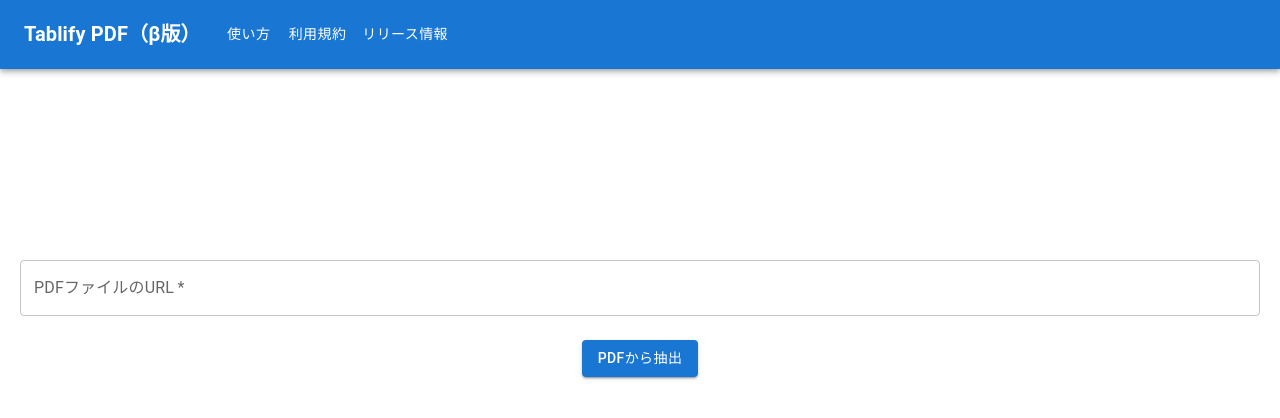
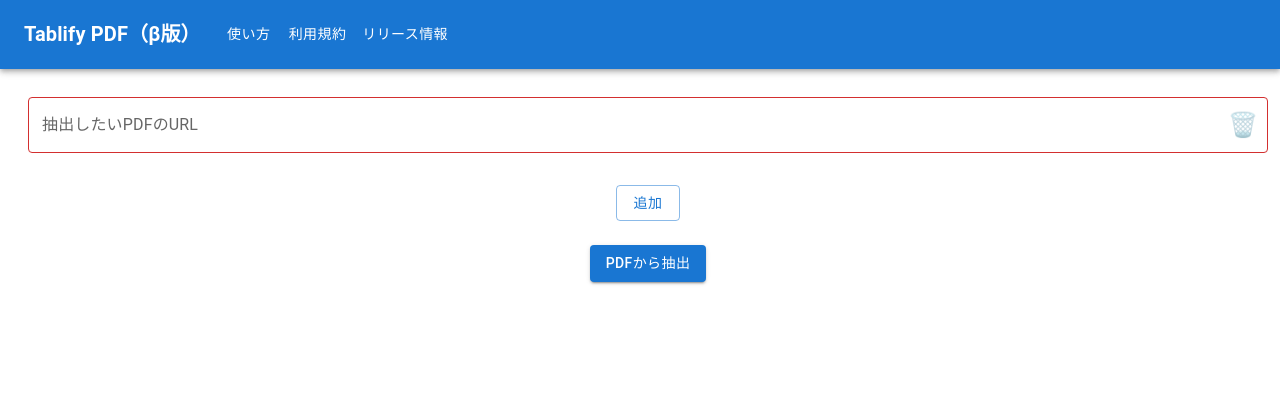
Before and after one commit to minobun/summarize-pdf-to-table, a Next.js app: page / in a window 1280 px wide. Shown: the top 418 px of the page. Built offline with nearby package versions, Linux system fonts and the light colour scheme.

Commit message:
複数PDFURLへの対応

```diff
--- a/src/components/TableComponent/index.tsx
+++ b/src/components/TableComponent/index.tsx
@@ -76,7 +76,11 @@
             ))}
             <TableCell>
               <Tooltip title="列を追加">
-                <Button variant="contained" onClick={() => addLine("row")}>
+                <Button
+                  variant="contained"
+                  onClick={() => addLine("row")}
+                  disabled={rowHeaders.length > 10}
+                >
                   +
                 </Button>
               </Tooltip>
@@ -125,7 +129,11 @@
           <TableRow>
             <TableCell>
               <Tooltip title="行を追加">
-                <Button variant="contained" onClick={() => addLine("column")}>
+                <Button
+                  variant="contained"
+                  onClick={() => addLine("column")}
+                  disabled={columnHeaders.length > 10}
+                >
                   +
                 </Button>
               </Tooltip>
--- a/src/pages/api/extract.ts
+++ b/src/pages/api/extract.ts
@@ -8,7 +8,7 @@
   answer: string;
 };
 
-function inferHeadersPrompt(pdfContent: string): {
+function inferHeadersPrompt(pdfContents: string[]): {
   systemPrompt: string;
   userPrompt: string;
 } {
@@ -16,7 +16,8 @@
 You are a helpful assistant for extracting data from PDFs.
 
 # Rules
-- Please infer information required by user from based on [PDF Content].
+- Please infer information required by user from based on [PDF Contents].
+- If there are multiple PDFs, pick up the common information to compare PDFs.
 
 # JSON Schema
 {
@@ -61,14 +62,19 @@
 }
 `;
   const userPrompt = `
-# PDF Content
+# PDF Contents
+${pdfContents.map((pdfContent, index) => {
+  return `
+## PDF Content ${index + 1}
 ${pdfContent}
+`;
+})}
 `;
   return { systemPrompt, userPrompt };
 }
 
 function createTableBasedOnHeadersPrompt(
-  pdfContent: string,
+  pdfContents: string[],
   columnHeaders: string[],
   rowHeaders: string[]
 ): { systemPrompt: string; userPrompt: string } {
@@ -101,9 +107,13 @@
 { "札幌店":{ "9月売上": "10万円", "前月売り上げ比": '110%'},"東京店":{ "9月売上": "15万円", "前月売り上げ比": '90%'}}
 `;
   const userPrompt = `
-# PDF Content
+# PDF Contents
+${pdfContents.map((pdfContent, index) => {
+  return `
+## PDF Content ${index + 1}
 ${pdfContent}
-
+`;
+})}
 # Row Headers
 ${rowHeaders.map((rowHeader: string) => {
   return `- ${rowHeader}`;
@@ -119,32 +129,39 @@
 }
 
 const extractSchema = z.object({
-  pdfUrl: z.string().url(),
+  pdfUrls: z.string().url().array().min(1).max(10),
   type: z.union([z.literal("create"), z.literal("infer")]),
-  rowHeaders: z.string().max(20).array().min(1).max(10).optional(),
-  columnHeaders: z.string().max(20).array().min(1).max(10).optional(),
+  rowHeaders: z.string().max(100).array().min(1).max(10).optional(),
+  columnHeaders: z.string().max(100).array().min(1).max(10).optional(),
 });
 
 export default async function handler(
   req: NextApiRequest,
   res: NextApiResponse<Data>
 ) {
-  const { pdfUrl, type, rowHeaders, columnHeaders } = extractSchema.parse(
+  const { pdfUrls, type, rowHeaders, columnHeaders } = extractSchema.parse(
     req.body
   );
 
   try {
     // PDFファイルのダウンロード
-    const pdfContent = await downloadPdfAndConvertText(pdfUrl);
+    const pdfContents = await Promise.all(
+      pdfUrls.map(async (pdfUrl) => await downloadPdfAndConvertText(pdfUrl))
+    );
+
+    if (pdfContents.join().length > 100000) throw new Error();
 
     const { userPrompt, systemPrompt } =
       type === "infer"
-        ? inferHeadersPrompt(pdfContent)
+        ? inferHeadersPrompt(pdfContents)
         : createTableBasedOnHeadersPrompt(
-            pdfContent,
+            pdfContents,
             columnHeaders ?? [],
             rowHeaders ?? []
           );
+
+    console.log(userPrompt);
+    console.log(systemPrompt);
 
     // OpenAI API にクエリを送信
     const completionContent = await createCompletion({
@@ -154,6 +171,8 @@
       systemPrompt,
     });
 
+    console.log(completionContent);
+
     const answer = JSON.parse(extractJsonFromSchema(completionContent));
 
     res.status(200).json({ answer });
--- a/src/pages/index.tsx
+++ b/src/pages/index.tsx
@@ -7,12 +7,21 @@
 import TableComponent from "@/components/TableComponent";
 import TopBar from "@/components/TopBar";
 import { Info, Mode } from "@/types";
-import { Button, Grid2, Modal, TextField } from "@mui/material";
+import {
+  Button,
+  FormControl,
+  Grid2,
+  IconButton,
+  InputAdornment,
+  InputLabel,
+  Modal,
+  OutlinedInput,
+} from "@mui/material";
 import { useState } from "react";
 
 export default function Home() {
   const [modal, setModal] = useState<Mode | undefined>(undefined);
-  const [pdfUrl, setPdfUrl] = useState("");
+  const [pdfUrls, setPdfUrls] = useState<string[]>([""]);
 
   const [rowHeaders, setRowHeaders] = useState<string[]>([]);
   const [columnHeaders, setColumnHeaders] = useState<string[]>([]);
@@ -54,7 +63,11 @@
     columnHeaders: string[],
     rowHeaders: string[]
   ) => {
-    if (!pdfUrl) return;
+    if (
+      pdfUrls.length === 0 ||
+      pdfUrls.some((pdfUrl) => !pdfUrl.endsWith("pdf"))
+    )
+      return;
     setIsLoading("data");
     const responseCreateBody = {
       method: "POST",
@@ -62,7 +75,7 @@
         "Content-Type": "application/json",
       },
       body: JSON.stringify({
-        pdfUrl,
+        pdfUrls,
         type: "create",
         rowHeaders,
         columnHeaders,
@@ -72,7 +85,7 @@
     try {
       const responseCreated = await fetch("/api/extract", responseCreateBody);
       if (responseCreated.ok) {
-        const data = await responseCreated.json();
+        const data: { answer: Info } = await responseCreated.json();
         setResult(data.answer);
       } else {
         console.error("Failed to extract data");
@@ -84,23 +97,33 @@
   };
 
   const handleExtract = async () => {
-    if (!pdfUrl) return;
+    if (
+      pdfUrls.length === 0 ||
+      pdfUrls.some((pdfUrl) => !pdfUrl.endsWith("pdf"))
+    )
+      return;
     setIsLoading("header");
     const responseInferBody = {
       method: "POST",
       headers: {
         "Content-Type": "application/json",
       },
-      body: JSON.stringify({ pdfUrl, type: "infer" }),
+      body: JSON.stringify({ pdfUrls, type: "infer" }),
     };
     console.log(responseInferBody);
 
     try {
       const responseInfered = await fetch("/api/extract", responseInferBody);
       if (responseInfered.ok) {
-        const data = await responseInfered.json();
-        setColumnHeaders(data.answer.columnHeaders);
-        setRowHeaders(data.answer.rowHeaders);
+        const data: {
+          answer: {
+            columnHeaders: string[];
+            rowHeaders: string[];
+            tableTitle: string;
+          };
+        } = await responseInfered.json();
+        setColumnHeaders(data.answer.columnHeaders.filter((_, i) => i < 10));
+        setRowHeaders(data.answer.rowHeaders.filter((_, i) => i < 10));
         setTableTitle(data.answer.tableTitle);
         await handleCreate(data.answer.columnHeaders, data.answer.rowHeaders);
       } else {
@@ -118,15 +141,9 @@
       <Modal open={!!modal} onClose={() => setModal(undefined)}>
         <ModalContent>
           <>
-          {
-            modal === "guide" && <Guide />
-          }
-                    {
-            modal === "rule" && <Rule />
-          }
-          {
-            modal === "release" && <Release />
-          }
+            {modal === "guide" && <Guide />}
+            {modal === "rule" && <Rule />}
+            {modal === "release" && <Release />}
           </>
         </ModalContent>
       </Modal>
@@ -138,18 +155,48 @@
         spacing={3}
         margin="10px"
         padding="10px"
-        height={
-          rowHeaders.length > 0 || columnHeaders.length > 0 ? "30vh" : "60vh"
-        }
       >
-        <TextField
-          label="PDFファイルのURL"
-          type="url"
-          value={pdfUrl}
-          onChange={(e) => setPdfUrl(e.target.value)}
-          fullWidth
-          required
-        />
+        {pdfUrls.map((pdfUrl, index) => (
+          <FormControl sx={{ m: 1 }} variant="outlined" fullWidth>
+            <InputLabel htmlFor={`outlined-adornment-password-${index}`}>
+              抽出したいPDFのURL
+            </InputLabel>
+            <OutlinedInput
+              id={`outlined-adornment-password-${index}`}
+              error={!pdfUrl.endsWith(".pdf")}
+              value={pdfUrl}
+              type="text"
+              onChange={(e) =>
+                setPdfUrls((cur) =>
+                  cur.map((item, i) => (i === index ? e.target.value : item))
+                )
+              }
+              endAdornment={
+                <InputAdornment position="end">
+                  <IconButton
+                    aria-label="toggle password visibility"
+                    onClick={() =>
+                      setPdfUrls((cur) => cur.filter((_, i) => i !== index))
+                    }
+                    edge="end"
+                  >
+                    🗑️
+                  </IconButton>
+                </InputAdornment>
+              }
+              label="抽出したいPDFのURL"
+            />
+          </FormControl>
+        ))}
+
+        <Button
+          variant="outlined"
+          onClick={() => setPdfUrls((cur) => [...cur, ""])}
+          disabled={pdfUrls.length > 10}
+        >
+          追加
+        </Button>
+
         <Button
           variant="contained"
           disabled={!!isLoading}
```
